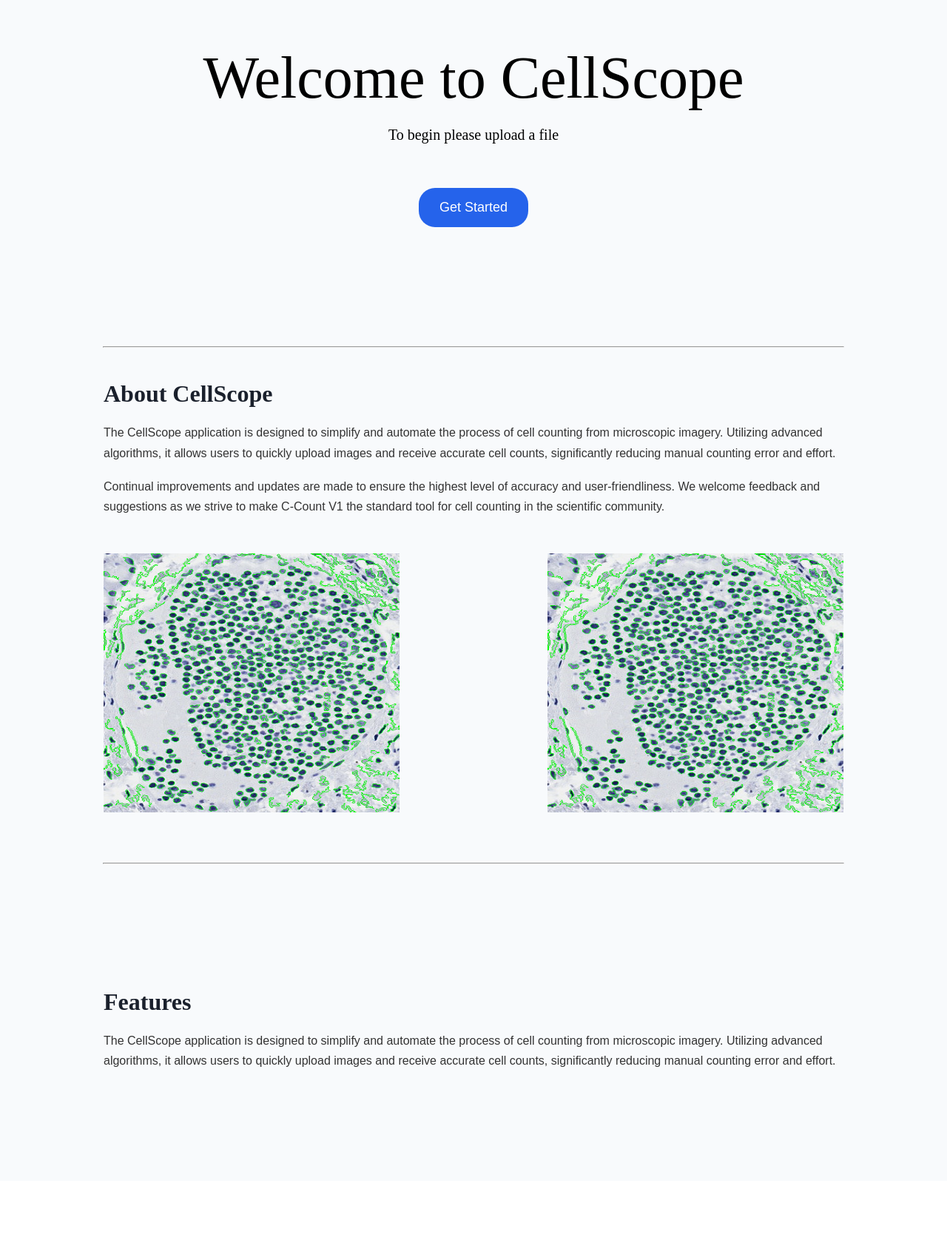
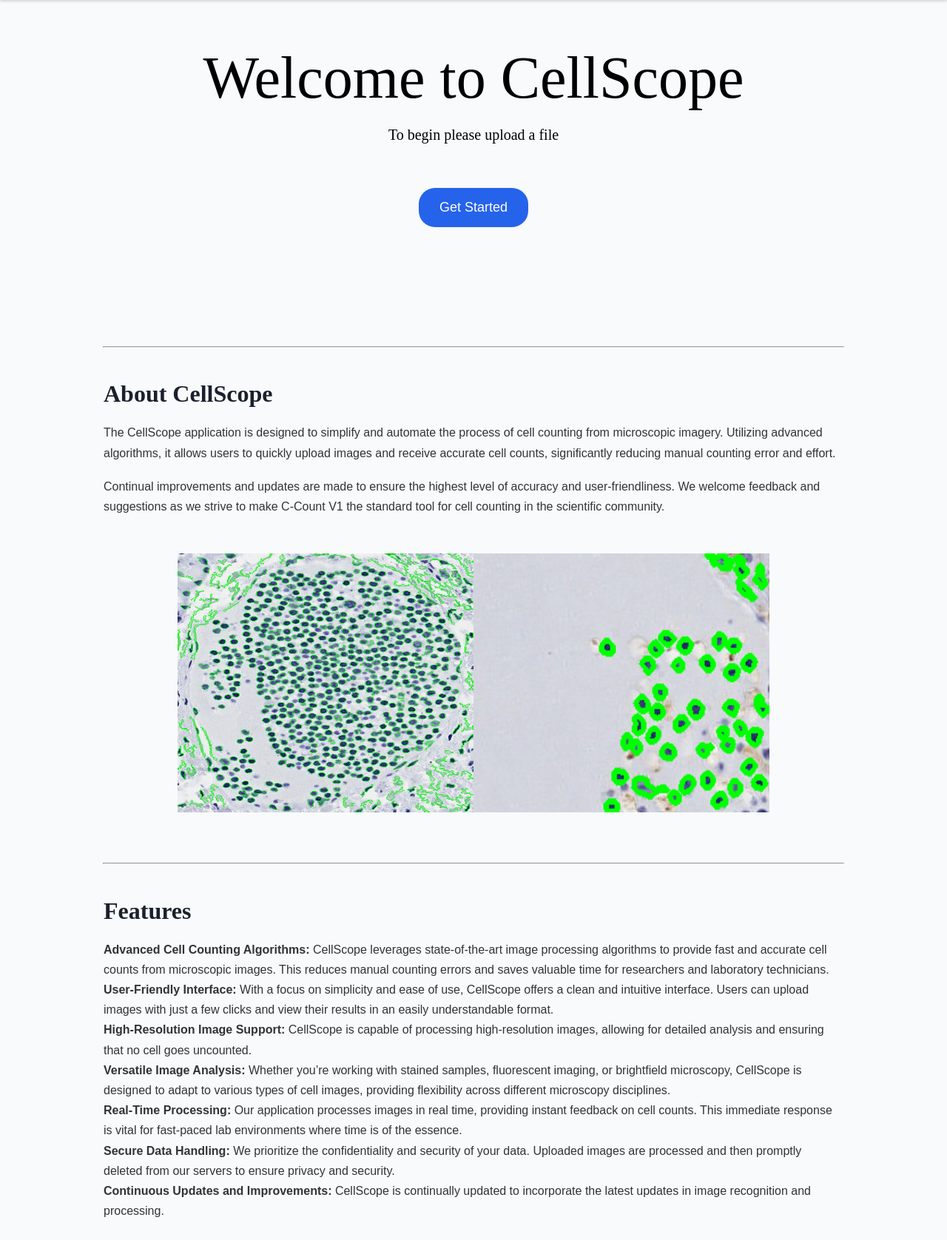
Before and after one commit to liamstamper/cell-counting, a Flask app: page / in a window 1280 px wide. Shown: the part 112-1788 px from the top of the page at 74% size. Before the commit the page ends 1554 px from the top, so only its background shows below. Run offline with Flask 3, Linux system fonts and the light colour scheme; parts of the project's set-up code (start-up, migrations or seed data) failed here and were passed over; some libraries are stand-ins or nearby versions.

Commit message:
ui updates. needs results photo fix

```diff
--- a/app/routes.py
+++ b/app/routes.py
@@ -15,23 +15,22 @@ def home():
 @app.route('/upload', methods=['POST'])
 def upload():
 
-    # Check if the post request has the file part
     if 'image' not in request.files:
         return 'No file part', 400
     file = request.files['image']
     if file.filename == '':
         return 'No selected file', 400
     if file:
-        # Make the filename safe, remove unsupported characters
-        filename=secure_filename(file.filename)
-        # Save the file to the uploads folder
+        filename = secure_filename(file.filename)
         file_path = os.path.join('static', 'uploads', filename)
         file.save(file_path)
-        # Process the image and return results
 
-        results = process_and_count(file_path)
+        results, original_img_path, contours_img_path = process_and_count(file_path)
 
-        return render_template('result.html', results=results)
+        # Prepare for deletion
+        files_to_delete = [file_path, os.path.join('static', contours_img_path)]
+
+        return render_template('result.html', results=results, original_img=original_img_path, contours_img=contours_img_path)
 
 def process_and_count(image_path):
 
@@ -45,22 +44,28 @@ def process_and_count(image_path):
     # Apply Gaussian blur to reduce noise and improve thresholding
     blur = cv2.GaussianBlur(gray_image, (5, 5), 0)
 
-     # Apply adaptive thresholding to get a binary image
-    thresh = cv2.adaptiveThreshold(blur, 255, cv2.ADAPTIVE_THRESH_GAUSSIAN_C, cv2.THRESH_BINARY_INV, 11, 2)
+    # Adaptive thresholding
+    thresh = cv2.adaptiveThreshold(blur, 255, cv2.ADAPTIVE_THRESH_GAUSSIAN_C,
+                                   cv2.THRESH_BINARY_INV, 11, 2)
 
-    # Find contours from the binary image
+    # Find contours
     contours, hierarchy = cv2.findContours(thresh, cv2.RETR_EXTERNAL, cv2.CHAIN_APPROX_SIMPLE)
 
-    # Filter out very small contours that are likely not cells
+    # Filter contours
     filtered_contours = [cnt for cnt in contours if cv2.contourArea(cnt) > 50]
 
-    # Draw contours on the original image (optional)
-    # cv2.drawContours(image, contours, -1, (0, 255, 0), 2)
+    # Draw contours on a copy of the original image
+    contours_image = image.copy()
+    cv2.drawContours(contours_image, filtered_contours, -1, (0, 255, 0), 3)
 
-    # Count the number of cells
+    # Save the contours image
+    contours_image_path = image_path.replace('.jpg', '_contours.jpg')
+    cv2.imwrite(contours_image_path, contours_image)
+
+    # Count the cells
     cell_count = len(filtered_contours)
 
-    return cell_count
+    return cell_count, image_path, contours_image_path.replace('static/', '')
 
 if __name__ == "__main__":
     image_path = "cells_image.jpg"  # Path to your image
--- a/app/static/css/styles.css
+++ b/app/static/css/styles.css
@@ -9,6 +9,7 @@ header {
   color: #fff;
   padding: 1rem 0;
   text-align: center;
+  box-shadow: 0 0 4px 0 rgba(0, 0, 0, 0.08), 0 2px 4px 0 rgba(0, 0, 0, 0.12);
 }
 .header-container {
   margin: 0 auto;
@@ -145,8 +146,8 @@ section {
   display: flex;
   justify-content: space-between;
   align-items: center;
-  margin-top: 50px;
-  margin-bottom: 50px;
+  margin: 50px 100px 50px;
+
 }
 
 .demo-images{
--- a/app/static/js/script.js
+++ b/app/static/js/script.js
@@ -21,4 +21,19 @@ document.addEventListener('DOMContentLoaded', function() {
         // Likely you will want to submit the form here
         // Note: The form will automatically be submitted because this button is of type 'submit'
     });
+    // Smooth scroll for anchor links
+    document.querySelectorAll('a[href^="#"]').forEach(anchor => {
+    anchor.addEventListener('click', function (e) {
+      e.preventDefault();
+      document.querySelector(this.getAttribute('href')).scrollIntoView({
+        behavior: 'smooth'
+      });
+    });
+    });
+    window.addEventListener('scroll', () => {
+        const featuresSection = document.getElementById('Features');
+        if (featuresSection.getBoundingClientRect().top < window.innerHeight) {
+          // Dynamically load content for featuresSection here
+        }
+      });
 });
--- a/app/templates/index.html
+++ b/app/templates/index.html
@@ -49,8 +49,8 @@
                         Continual improvements and updates are made to ensure the highest level of accuracy and user-friendliness. We welcome feedback and suggestions as we strive to make C-Count V1 the standard tool for cell counting in the scientific community.
                     </p>
                     <div class="images-container">
-                        <img src="{{ url_for('static', filename='img/contoured_Screenshot 2024-02-20 at 1.56.56 PM (1).png') }}" alt="placeholder" class="demo-images">
-                        <img src="{{ url_for('static', filename='img/contoured_Screenshot 2024-02-20 at 1.56.56 PM (1).png') }}" alt="placeholder" class="demo-images">
+                        <img src="{{ url_for('static', filename='img/demo1.png') }}" alt="placeholder" class="demo-images">
+                        <img src="{{ url_for('static', filename='img/demo2.png') }}" alt="placeholder" class="demo-images">
                     </div>
                 </div>
             </section>
@@ -62,7 +62,20 @@
                 <div class="features-container">
                     <h2 class="features-heading">Features</h2>
                     <p class="features-text">
-                        The CellScope application is designed to simplify and automate the process of cell counting from microscopic imagery. Utilizing advanced algorithms, it allows users to quickly upload images and receive accurate cell counts, significantly reducing manual counting error and effort.
+                        <b>Advanced Cell Counting Algorithms: </b>CellScope leverages state-of-the-art image processing algorithms to provide fast and accurate cell counts from microscopic images. This reduces manual counting errors and saves valuable time for researchers and laboratory technicians.
+                        <br>
+                        <b>User-Friendly Interface:</b> With a focus on simplicity and ease of use, CellScope offers a clean and intuitive interface. Users can upload images with just a few clicks and view their results in an easily understandable format.
+                        <br>
+                        <b>High-Resolution Image Support:</b> CellScope is capable of processing high-resolution images, allowing for detailed analysis and ensuring that no cell goes uncounted.
+                        <br>
+                        <b>Versatile Image Analysis:</b> Whether you’re working with stained samples, fluorescent imaging, or brightfield microscopy, CellScope is designed to adapt to various types of cell images, providing flexibility across different microscopy disciplines.
+                        <br>
+                        <b>Real-Time Processing:</b> Our application processes images in real time, providing instant feedback on cell counts. This immediate response is vital for fast-paced lab environments where time is of the essence.
+                        <br>
+                        <b>Secure Data Handling:</b> We prioritize the confidentiality and security of your data. Uploaded images are processed and then promptly deleted from our servers to ensure privacy and security.
+                        <br>
+                        <b>Continuous Updates and Improvements:</b> CellScope is continually updated to incorporate the latest updates in image recognition and processing.
+                        <br>
                     </p>
                 </div>
             </section>
```
Also changed, not shown: app/templates/result.html (+22 -3 lines), app/static/img/demo1.png (renamed from app/static/img/contoured_Screenshot 2024-02-20 at 1.56.56 PM (1).png), app/static/img/demo2.png (added), static/uploads/119284_1_copy.jpg (added), static/uploads/119284_1_copy_contours.jpg (added), static/uploads/Screenshot_2024-02-20_at_1.58.01_PM.png (added).
